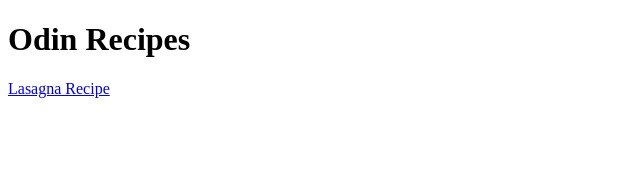
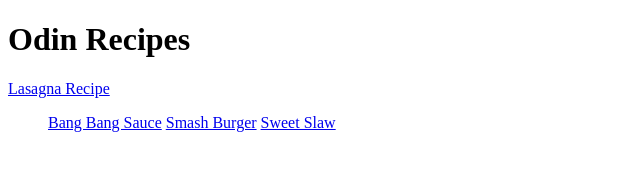
Before and after one commit to Ashton221/odin-recipes, a plain HTML site: page index.html in a window 1280 px wide. Shown: the whole page, without its empty margins (0-640 px from the left). Drawn offline with Linux system fonts and the light colour scheme.

Commit message:
Add hyper links to other recipes at bottom of page

```diff
--- a/index.html
+++ b/index.html
@@ -7,5 +7,12 @@
     <body>
         <h1>Odin Recipes</h1>
         <a href="./recipes/lasagna.html">Lasagna Recipe</a>
+
+
+        <ul>
+            <a href="./recipes/bangbangsauce.html" target="_blank">Bang Bang Sauce</a>
+            <a href="./recipes/smashburger.html" target="_blank">Smash Burger</a>
+            <a href="./recipes/sweetslaw.html" target="_blank">Sweet Slaw</a>
+        </ul>
     </body>
 </html>
```
